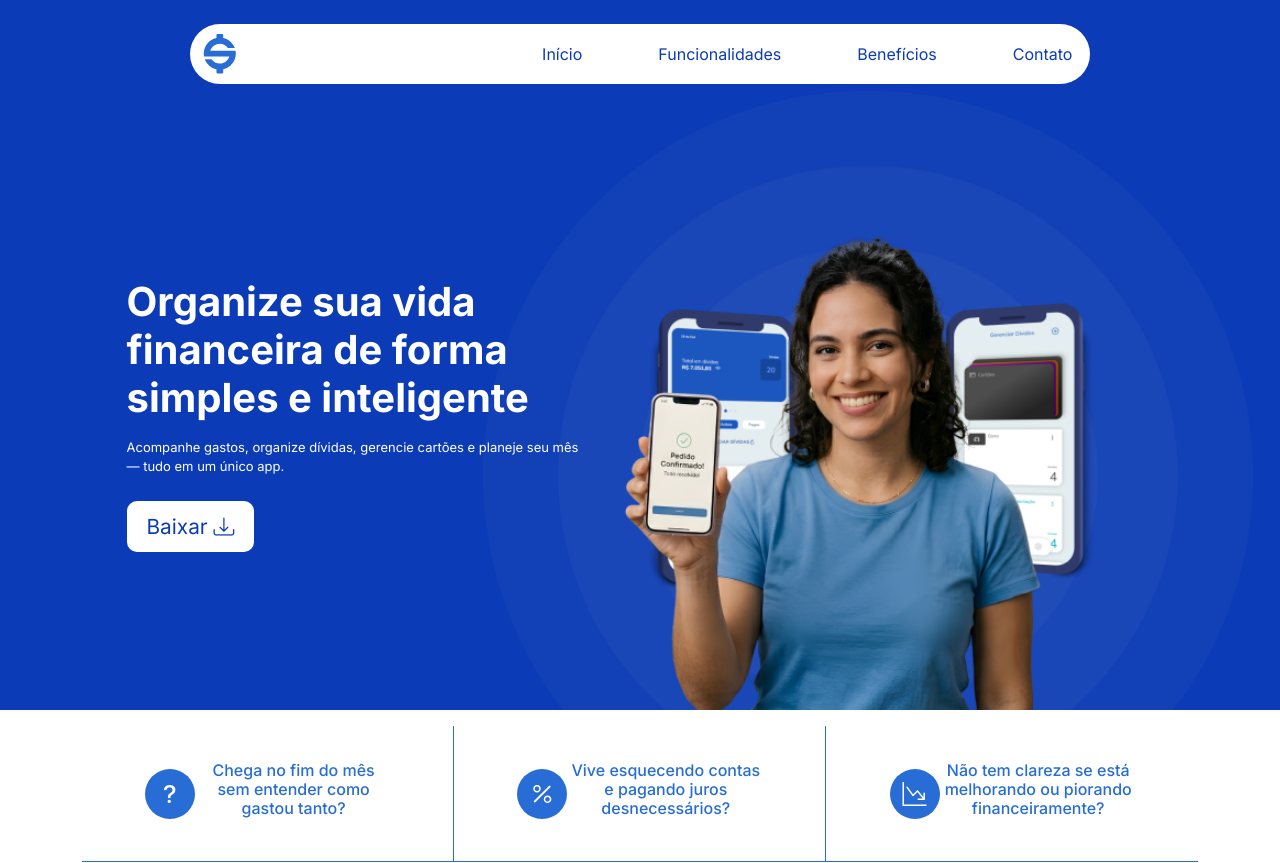
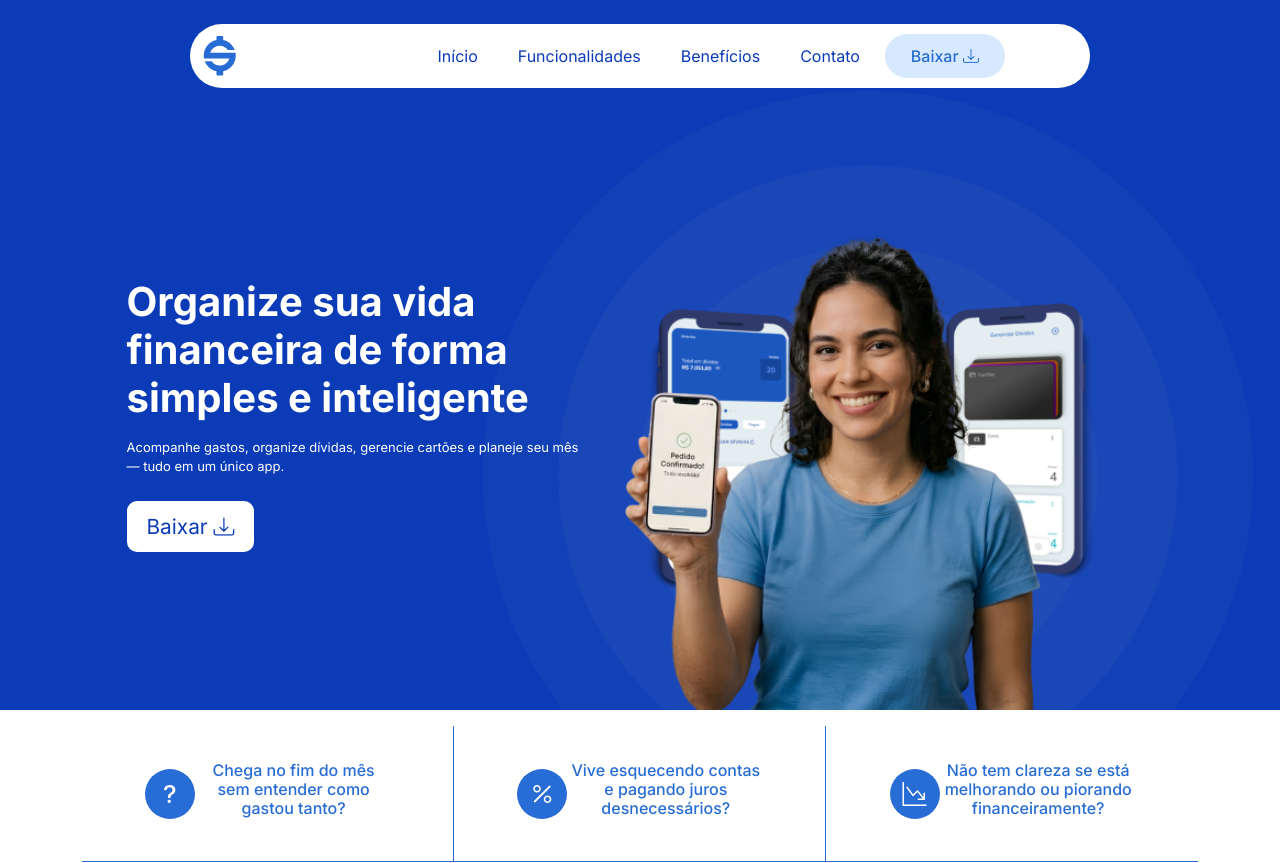
Before and after one commit to ViniciusKLima/ControleFinanceiro-WEB, a React (Vite) app: page / in a window 1280 px wide. Shown: the top 863 px of the page. Built offline with nearby package versions, Linux system fonts and the light colour scheme.

Commit message:
Adição do Menu responsivo do header

```diff
--- a/src/Components/contato/contato.css
+++ b/src/Components/contato/contato.css
@@ -103,7 +103,8 @@
         cursor: pointer;
         background: var(--azul-principal);
         gap: 5px;
-        font-size: 0.8rem;
+        font-size: 0.85rem;
+        font-weight: bold;
 
         i {
           rotate: 45deg;
--- a/src/Components/header/header.css
+++ b/src/Components/header/header.css
@@ -10,49 +10,45 @@
   border-radius: 100px;
   z-index: 999;
   transition: background-color 0.5s ease-out;
-  overflow: hidden;
 
-  .logo {
-    margin: 0;
-
-    path {
-      fill: var(--azul-principal);
-      transition: fill 0.5s ease;
-    }
+  .logo path {
+    fill: var(--azul-principal);
+    transition: fill 0.5s ease;
   }
 
   nav {
+    position: absolute;
+    top: 60px;
+    right: 0;
+    padding: 10px;
     overflow: hidden;
+    height: 0;
+    transition: height 3s ease;
 
     ul {
-      padding-right: 10px;
-      transition: all 1s ease;
-      transform: translateX(170px);
-    }
+      gap: 10px;
+      transform: translateY(-110%);
+      transition: transform 0.5s ease;
 
-    .nav-item {
-      margin-right: 5vw;
-      transition: all 1.2s ease-in-out;
-    }
+      .btn-nav {
+        background-color: #fff;
+        color: var(--bg-principal);
+        border: none;
+        padding: 10px 15px;
+        border-radius: 50px;
+        box-shadow: 3px 3px 10px rgba(0, 0, 0, 0.116);
+        transition: all 0.5s ease;
+      }
+      .btn-nav:hover {
+        font-size: 1.2rem;
+        border: 1px solid var(--azul-principal);
+      }
 
-    .nav-item:last-child {
-      margin: 0;
-    }
-
-    .btn-nav {
-      background: none;
-      border: none;
-      color: var(--bg-principal);
-      transition: all 0.5s ease;
-    }
-    .btn-download {
-      border: none;
-      border-radius: 40px;
-      font-size: 1rem;
-      background-color: var(--bg-secundario);
-      color: var(--azul-principal);
-      padding: 0 20px;
-      height: 40px;
+      .btn-download {
+        background-color: var(--bg-secundario);
+        color: var(--azul-principal) !important;
+        font-weight: 500;
+      }
     }
   }
 
@@ -60,10 +56,23 @@
     background: none;
     border: none;
     padding: 0 10px 0 0;
-
     color: var(--azul-principal);
     max-height: 40px;
-    font-size: 3rem;
+    font-size: 2.5rem;
+  }
+
+  .btn-menu:hover {
+    color: var(--bg-principal);
+  }
+}
+
+.click {
+  .nav-desktop {
+    height: calc((1.2rem * 5) + 100px + 40px + 10px + 50px);
+    transition: height 0s ease;
+    ul {
+      transform: translateY(0);
+    }
   }
 }
 
@@ -73,21 +82,88 @@
   path {
     fill: white !important;
   }
-  nav {
-    ul {
-      transform: translateX(0);
-    }
 
-    .nav-item {
-      margin-right: 3vw;
+  .nav-desktop {
+    .btn-nav {
+      color: white !important;
     }
 
     .btn-nav {
-      color: white;
+      background-color: var(--azul-principal);
+      border: none;
+    }
+
+    .btn-download {
+      background-color: var(--bg-secundario) !important;
+      color: var(--azul-principal) !important;
     }
   }
 
-  .btn-menu{
+  .btn-menu {
     color: white;
   }
+
+  .btn-menu:hover {
+    color: #c7def0;
+  }
 }
+
+@media (min-width: 992px) {
+  .header {
+    overflow: hidden;
+    nav {
+      position: relative !important;
+      top: 0;
+      padding: 0;
+      height: auto;
+      width: 75%;
+
+      ul {
+        gap: 12%;
+        padding-right: 0;
+        transform: translateY(0);
+        transition: all 0.5s ease;
+
+        li {
+          height: 100%;
+        }
+      }
+      .btn-nav {
+        background: none !important;
+        color: var(--bg-principal);
+        border: none;
+        box-shadow: none !important;
+        transition: none !important;
+      }
+
+      .btn-nav:hover {
+        font-size: 1rem !important;
+        border: none !important;
+        color: rgb(196, 214, 247) !important;
+      }
+
+      .btn-download {
+        background-color: var(--bg-secundario) !important;
+        padding: 0 20px !important;
+        width: 120px;
+        height: 100%;
+        transition: all 0.3s ease !important;
+      }
+
+      .btn-download:hover {
+        background-color: #f3f9ff !important;
+        color: var(--azul-principal) !important;
+      }
+    }
+  }
+  .ativa {
+    nav {
+      ul {
+        gap: 5% !important;
+      }
+      .nav-item:last-child {
+        margin: 0 !important;
+      }
+    }
+  }
+}
--- a/src/Components/header/header.jsx
+++ b/src/Components/header/header.jsx
@@ -3,6 +3,14 @@ import "./header.css";
 
 function Header() {
   const [ativa, setAtiva] = useState(false);
+  const [clickMenu, setClickMenu] = useState(false);
+
+
+  const scrollToSection = (id) => {
+    const secao = document.getElementById(id);
+    if (!secao) return;
+    secao.scrollIntoView({ behavior: "smooth" });
+  };
 
   useEffect(() => {
     const handleScroll = () => {
@@ -16,16 +24,10 @@ function Header() {
     return () => window.removeEventListener("scroll", handleScroll);
   }, []);
 
-  const scrollToSection = (id) => {
-    const secao = document.getElementById(id);
-    if (!secao) return;
-    secao.scrollIntoView({ behavior: "smooth" });
-  };
-
   return (
     <header
       id="header"
-      className={`header d-flex justify-content-between align-items-center ${ativa ? "ativa" : ""}`}
+      className={`header d-flex justify-content-between align-items-center ${ativa ? "ativa" : ""} ${clickMenu ? "click" : ""}`}
     >
       <div className="logo">
         <svg
@@ -38,13 +40,10 @@ function Header() {
           <path d="M24.1211 0C25.0223 2.0197e-05 25.7528 0.730638 25.7529 1.63184V5.29688C32.7848 6.82846 38.5144 11.8471 41.04 18.4502H31.9941C29.6101 15.0657 25.6714 12.8545 21.2168 12.8545C15.2802 12.8547 10.2622 16.7825 8.61621 22.1807H42.084C42.3125 23.4282 42.4336 24.7138 42.4336 26.0273L42.4268 26.5752C42.1751 36.5021 35.1048 44.7331 25.7246 46.7627V50.5977C25.7244 51.4988 24.9939 52.2304 24.0928 52.2305H18.4395C17.5387 52.2305 16.8079 51.4993 16.8076 50.5986V46.7842C9.67673 45.2767 3.86699 40.1884 1.34961 33.4883H10.3604C12.7356 36.938 16.7118 39.2001 21.2168 39.2002C27.1964 39.2002 32.2448 35.2163 33.8535 29.7578H0.328125C0.144244 28.7211 0.0342857 27.6581 0.00683594 26.5752L0 26.0273C0.000182869 15.8219 7.20636 7.3001 16.8076 5.27051V1.63184C16.8078 0.730625 17.5392 0 18.4404 0H24.1211ZM24.0928 51.4141L24.1758 51.4102C24.1821 51.4095 24.1881 51.407 24.1943 51.4062C24.161 51.4104 24.1272 51.4141 24.0928 51.4141ZM18.4404 0.816406H24.1211V0.81543H18.4404V0.816406Z" />
         </svg>
       </div>
-      <nav className="d-flex  justify-content-end d-none d-lg-flex ">
-        <ul className={`d-flex align-items-center list-unstyled  m-0`}>
+      <nav className="nav-desktop d-flex flex-column flex-lg-row justify-content-lg-start">
+        <ul className="d-flex flex-column flex-lg-row align-items-end aling-items-lg-center list-unstyled m-0">
           <li className="nav-item">
-            <button
-              className="btn-nav d-none d-lg-flex "
-              onClick={() => scrollToSection("hero")}
-            >
+            <button className="btn-nav" onClick={() => scrollToSection("hero")}>
               Início
             </button>
           </li>
@@ -74,7 +73,7 @@ function Header() {
           </li>
           <li className="nav-item">
             <button
-              className="btn-download"
+              className="btn-download btn-nav"
               onClick={() => scrollToSection("download")}
             >
               Baixar <i className="bi bi-download"></i>
@@ -82,11 +81,12 @@ function Header() {
           </li>
         </ul>
       </nav>
+
       <button
         className="btn-menu d-lg-none d-flex align-items-center"
-        onClick={""}
+        onClick={() => setClickMenu(!clickMenu)}
       >
-        <i class="bi bi-list"></i>
+        <i className="bi bi-list"></i>
       </button>
     </header>
   );
```
